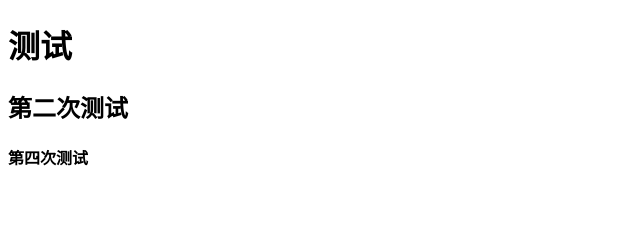
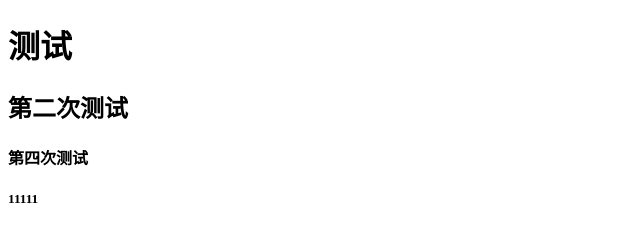
Before and after one commit to huangwei-yan/JiGuo, a plain HTML site: page index.html in a window 1280 px wide. Shown: the full height of the page, 0-640 px from the left. Drawn offline with Linux system fonts and the light colour scheme.

Commit message:
‘111’

```diff
--- a/index.html
+++ b/index.html
@@ -12,6 +12,7 @@
     <h1>测试</h1>
     <h2>第二次测试</h2>
     <h4>第四次测试</h4>
+    <h5>11111</h5>
 </body>
 
 </html>
```
